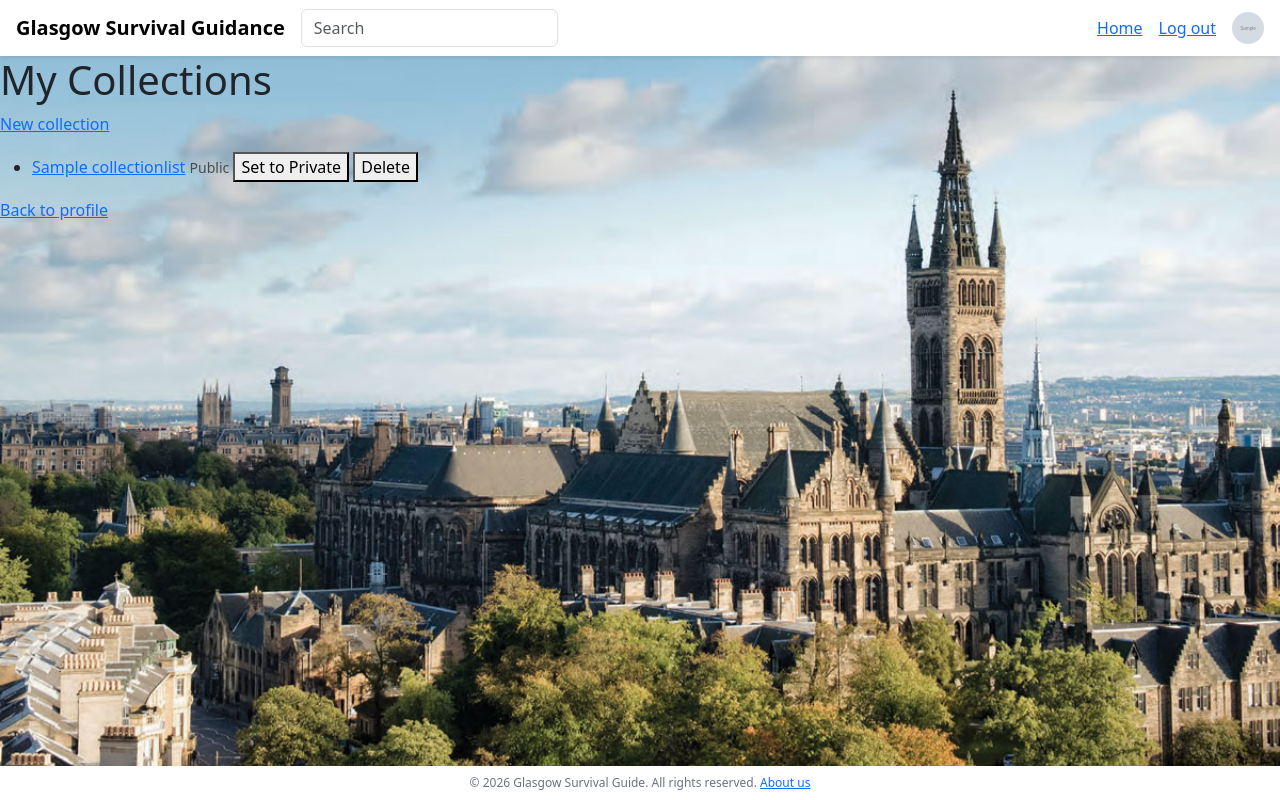
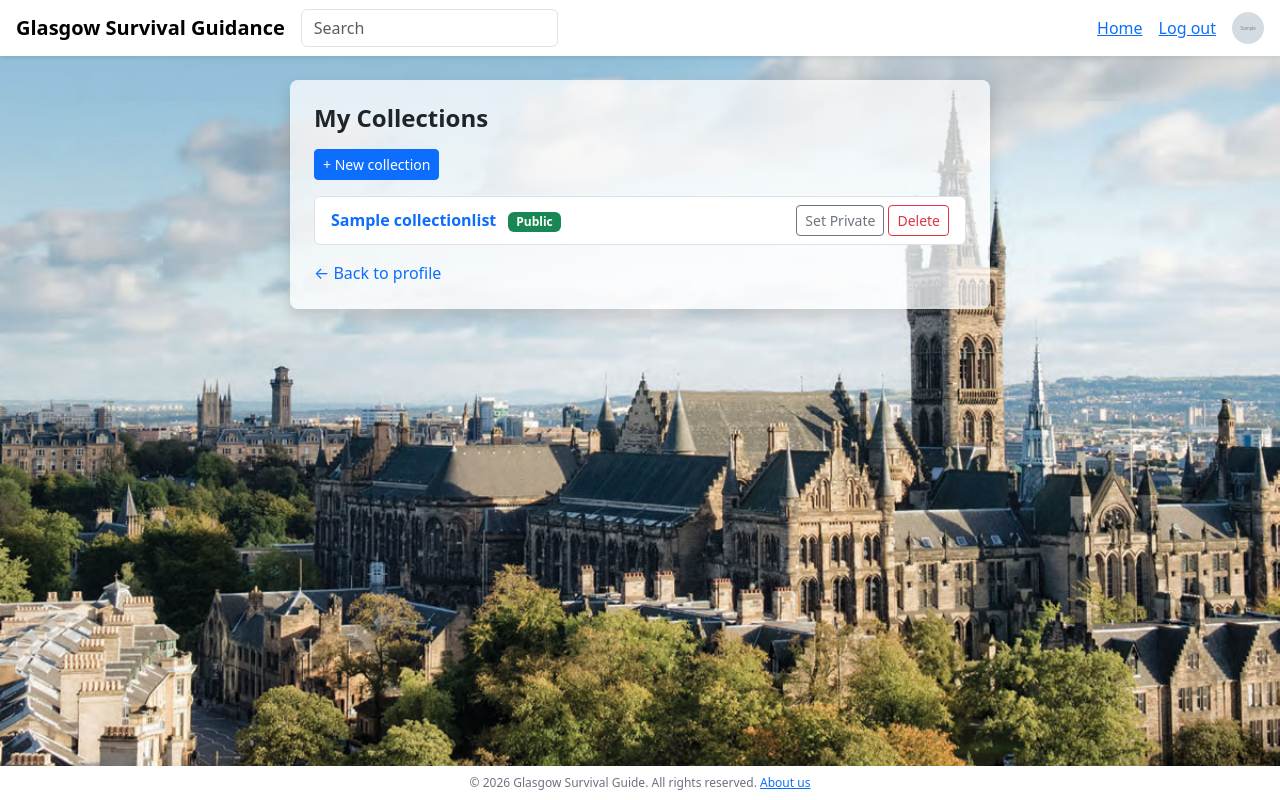
Before and after one commit to COMPSCI5012-Internet-Technology/GlasgowSurvivalGuide, a Django app: page /collections/ in a window 1280 px wide. Run offline with Django 5.2, Linux system fonts and the light colour scheme; a user stored in the database is signed in; tables that the repository leaves empty hold one stand-in row (values such as "Sample post"); grey boxes marked "Sample" are stand-in pictures.

Commit message:
change add css style and collection detail,form and list UI design

```diff
--- a/static/guide/style.css
+++ b/static/guide/style.css
@@ -256,3 +256,8 @@ a:focus, button:focus, input:focus, select:focus, textarea:focus {
     max-width: 1400px;
     margin: 0 auto;
 }
+/* Collection pages */
+.collection-container {
+    max-width: 700px;
+    margin: 0 auto;
+}
--- a/templates/guide/collection_list.html
+++ b/templates/guide/collection_list.html
@@ -1,27 +1,53 @@
 {% extends 'base.html' %}
 {% block title %}My Collections – Glasgow Survival Guide{% endblock %}
+
 {% block content %}
-<h1>My Collections</h1>
-<p><a href="{% url 'guide:collection_create' %}">New collection</a></p>
+<div class="container my-4">
+  <div class="bg-white bg-opacity-75 rounded-3 shadow p-4 collection-container">
+
+    <h1 class="h4 fw-bold mb-3">My Collections</h1>
+
+    <a href="{% url 'guide:collection_create' %}" class="btn btn-primary btn-sm mb-3">
+      + New collection
+    </a>
+
     {% if collections %}
-<ul>
+    <ul class="list-group">
       {% for col in collections %}
-  <li>
-    <a href="{% url 'guide:collection_detail' pk=col.pk %}">{{ col.name }}</a>
-    <span class="text-muted small">{% if col.status %}Public{% else %}Private{% endif %}</span>
-    <form method="post" action="{% url 'guide:collection_toggle_status' pk=col.pk %}" style="display: inline;">
+      <li class="list-group-item d-flex justify-content-between align-items-center">
+        <div>
+          <a href="{% url 'guide:collection_detail' pk=col.pk %}" class="fw-bold text-decoration-none">
+            {{ col.name }}
+          </a>
+          {% if col.status %}
+            <span class="badge bg-success ms-2">Public</span>
+          {% else %}
+            <span class="badge bg-secondary ms-2">Private</span>
+          {% endif %}
+        </div>
+
+        <div class="d-flex gap-1">
+          <form method="post" action="{% url 'guide:collection_toggle_status' pk=col.pk %}">
             {% csrf_token %}
-      <button type="submit">{% if col.status %}Set to Private{% else %}Set to Public{% endif %}</button>
+            <button type="submit" class="btn btn-outline-secondary btn-sm">
+              {% if col.status %}Set Private{% else %}Set Public{% endif %}
+            </button>
           </form>
-    <form method="post" action="{% url 'guide:collection_delete' pk=col.pk %}" style="display: inline;" onsubmit="return confirm('Are you sure you want to delete this collection?');">
+          <form method="post" action="{% url 'guide:collection_delete' pk=col.pk %}"
+                onsubmit="return confirm('Delete this collection?');">
             {% csrf_token %}
-      <button type="submit">Delete</button>
+            <button type="submit" class="btn btn-outline-danger btn-sm">Delete</button>
           </form>
+        </div>
       </li>
       {% endfor %}
     </ul>
     {% else %}
-<p>No collections yet.</p>
+      <p class="text-muted">No collections yet.</p>
     {% endif %}
-<p><a href="{% url 'guide:profile' %}">Back to profile</a></p>
+
+    <a href="{% url 'guide:profile' %}" class="d-block mt-3 text-decoration-none">&larr; Back to profile</a>
+
+  </div>
+</div>
 {% endblock %}
```
Also changed, not shown: templates/guide/collection_detail.html (+29 -16 lines), templates/guide/collection_form.html (+28 -10 lines). Lines whose indentation alone changed are shown as unchanged.
